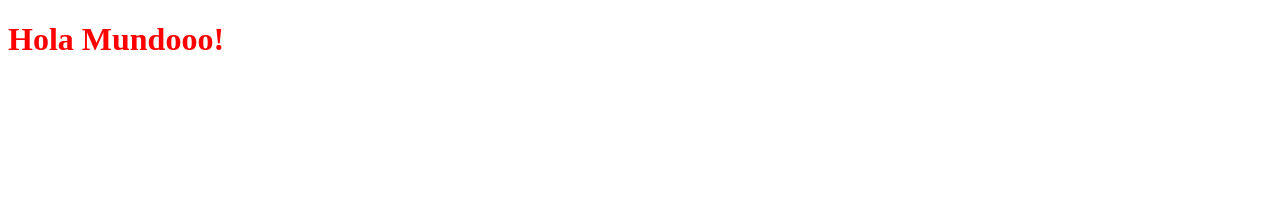
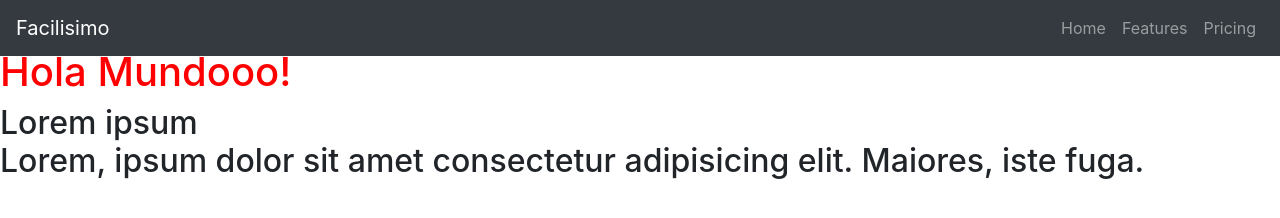
Before and after one commit to Nippur3319/claseconsulta, a plain HTML site: page index.html in a window 1280 px wide. Drawn offline with nearby package versions, Linux system fonts and the light colour scheme.

Commit message:
agregada navbar

```diff
--- a/index.html
+++ b/index.html
@@ -4,9 +4,61 @@
     <meta charset="UTF-8">
     <meta name="viewport" content="width=device-width, initial-scale=1.0">
     <link rel="stylesheet" href="./styles/style.css">
+    <!-- Bootstrap -->
+    to include Bootstrap’s compiled CSS or JS, you can use jsDelivr.
+
+    See it in action with our simple starter template, or browse the examples to jumpstart your next project. You can also choose to include Popper.js and our JS separately.
+
+    <!-- CSS -->
+    <link rel="stylesheet" href="https://cdn.jsdelivr.net/npm/bootstrap@4.5.3/dist/css/bootstrap.min.css" integrity="sha384-TX8t27EcRE3e/ihU7zmQxVncDAy5uIKz4rEkgIXeMed4M0jlfIDPvg6uqKI2xXr2" crossorigin="anonymous">
+
+    <!-- jQuery and JS bundle w/ Popper.js -->
+    <script src="https://code.jquery.com/jquery-3.5.1.slim.min.js" integrity="sha384-DfXdz2htPH0lsSSs5nCTpuj/zy4C+OGpamoFVy38MVBnE+IbbVYUew+OrCXaRkfj" crossorigin="anonymous"></script>
+    <script src="https://cdn.jsdelivr.net/npm/bootstrap@4.5.3/dist/js/bootstrap.bundle.min.js" integrity="sha384-ho+j7jyWK8fNQe+A12Hb8AhRq26LrZ/JpcUGGOn+Y7RsweNrtN/tE3MoK7ZeZDyx" crossorigin="anonymous"></script>
     <title>Clase de consulta</title>
 </head>
 <body>
     <h1>Hola Mundooo!</h1>
+
+    <header class="header">
+        <nav class="navbar navbar-expand-md navbar-dark bg-dark fixed-top">
+          <a class="navbar-brand" href="#">Facilisimo</a>
+          <button
+            class="navbar-toggler"
+            type="button"
+            data-toggle="collapse"
+            data-target="#navbarNav"
+            aria-controls="navbarNav"
+            aria-expanded="false"
+            aria-label="Toggle navigation"
+          >
+            <span class="navbar-toggler-icon"></span>
+          </button>
+          <div class="collapse navbar-collapse" id="navbarNav">
+            <ul class="navbar-nav ml-auto">
+              <li class="nav-item">
+                <a class="nav-link" href="#">Home</a>
+              </li>
+              <li class="nav-item">
+                <a class="nav-link" href="#">Features</a>
+              </li>
+              <li class="nav-item">
+                <a class="nav-link" href="#">Pricing</a>
+              </li>
+            </ul>
+          </div>
+        </nav>
+        <div class="slogan">
+          <h2 class="slogan--title">Lorem ipsum
+            <p class="slogan--subtitle">
+                Lorem, ipsum dolor sit amet consectetur adipisicing elit. Maiores,
+                iste fuga.
+              </p>
+            </div>
+          </header>
+
+
+
+
 </body>
 </html>
```
